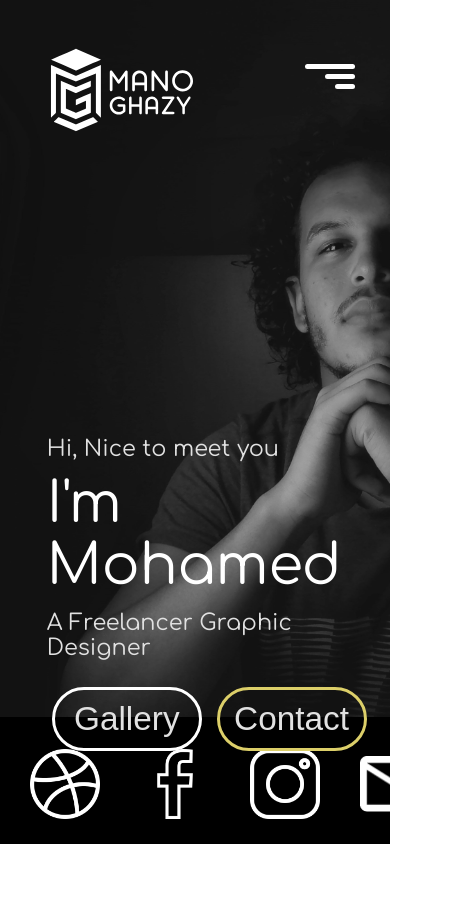
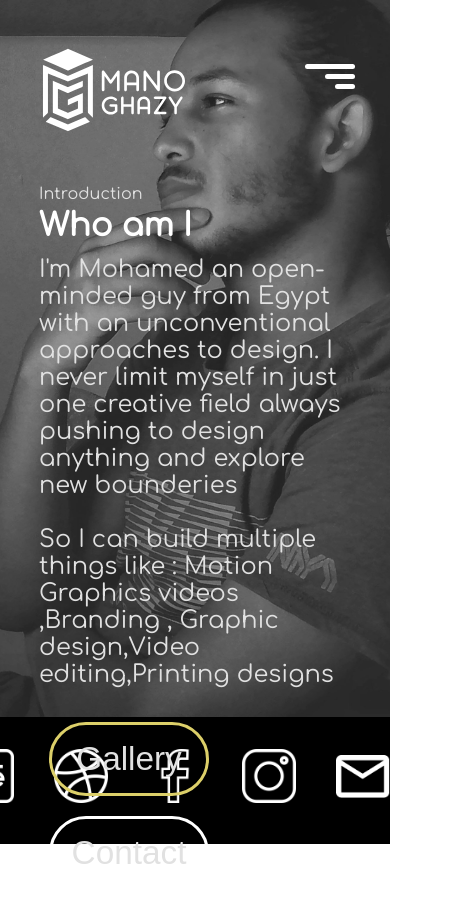
Before and after one commit to mohamedghazy/graphic-designer-website, a plain HTML site: page index.html in a window 390 px wide. Shown: the whole page, 470 px wide, since content can reach past the window. Before the commit the page ends 844 px from the top, so only its background shows below. Drawn offline with Linux system fonts and the light colour scheme.

Commit message:
adding about me section

```diff
--- a/index.html
+++ b/index.html
@@ -76,22 +76,23 @@
             <button class="gold"><a href="#">Contact</a></button>
           </div>
         </section>
-        <!--section class="about">
+        <section class="about">
           <div class="header-para">
-            <p>Introduction</p>
+            <p class="min">Introduction</p>
             <h1>Who am I</h1>
             <p>
-              Lorem ipsum dolor sit amet consectetur adipisicing elit.
-              Reiciendis facere ipsa consequuntur accusamus, hic non sunt et
-              quia ullam recusandae, laudantium eos asperiores expedita magni,
-              inventore veritatis enim aperiam quidem?
+              I'm Mohamed an open-minded guy from Egypt with an unconventional
+              approaches to design. I never limit myself in just one creative
+              field always pushing to design anything and explore new bounderies
+              <br />
+              <br />
+              So I can build multiple things like : Motion Graphics videos
+              ,Branding , Graphic design,Video editing,Printing designs
             </p>
-          </div>
-          <div class="buttons">
-            <button><a href="#">Gallery</a></button>
+            <button class="gold"><a href="#">Gallery</a></button>
             <button><a href="#">Contact</a></button>
           </div>
-        </section-->
+        </section>
       </main>
     </div>
     <script src="script.js"></script>
--- a/style.css
+++ b/style.css
@@ -46,7 +46,7 @@ body {
   position: absolute;
   z-index: 999;
   top: 3em;
-  left: 12vw;
+  left: 10vw;
 }
 
 aside {
@@ -85,7 +85,7 @@ main {
   grid-area: main;
   color: white;
 }
-
+/* home section */
 main .home {
   background-image: url("./imgs/IMG_-2.png");
   background-position: right;
@@ -94,6 +94,9 @@ main .home {
   background-blend-mode: screen;
   background-repeat: no-repeat;
   height: 100vh;
+  position: relative;
+  z-index: 1;
+  opacity: 0;
 }
 main .home .header-para {
   position: absolute;
@@ -129,8 +132,54 @@ a.active {
   border-bottom: 3px solid #dccf69;
   color: #dccf69;
 }
+/* About Me section */
+main .about {
+  background-image: url(./imgs/IMG_20190803_002008-01m2.jpg);
+  background-position: left -18% top 0%;
+  background-color: rgba(29, 29, 29, 0.93);
+  background-size: 130vh;
+  background-blend-mode: screen;
+  background-repeat: no-repeat;
+  height: 100vh;
+  position: relative;
+  z-index: 2;
+  top: -100vh;
+}
+main .about .header-para {
+  position: absolute;
+  top: 14vh;
+  left: 42vw;
+  width: 50%;
+}
+main .about .header-para p.min {
+  font-size: 1.5em;
+}
+main .about .header-para p {
+  font-size: 2em;
+  color: #e1e1e1;
+}
+main .about .header-para h1 {
+  font-size: 4em;
+  margin-top: -15px;
+}
+main .about .header-para button {
+  width: 200px;
+  background: none;
+  border-radius: 150px;
+  border: 3px solid white;
+  margin: 20px;
+  padding: 15px;
+}
+main .about .header-para button.gold {
+  border: 3px solid #dccf69;
+}
+main .about .header-para button a {
+  text-decoration: none;
+  color: #e1e1e1;
+  font-size: 3em;
+}
 /* responsive code */
-@media only screen and (max-width: 768px) {
+@media only screen and (max-width: 800px) {
   .container {
     height: 100vh;
     display: grid;
@@ -165,7 +214,7 @@ a.active {
     margin-right: 40px;
   }
   aside nav .social-link img {
-    width: 70px;
+    width: 54px;
     /* padding: 15px 0px; */
   }
   main .home {
@@ -180,7 +229,7 @@ a.active {
   main .home .header-para {
     position: absolute;
     top: 49vh;
-    left: 12vw;
+    left: 10vw;
   }
   main .home .header-para p {
     font-size: 1.4em;
@@ -207,4 +256,50 @@ a.active {
     color: #e1e1e1;
     font-size: 2.5em;
   }
+  main .about {
+    background-image: url(./imgs/IMG_20190803_002008-01m2.jpg);
+    background-position: bottom;
+    background-color: rgba(29, 29, 29, 0.93);
+    background-size: cover;
+    background-blend-mode: screen;
+    background-repeat: no-repeat;
+    height: 100vh;
+    position: relative;
+    z-index: 2;
+    top: -100vh;
+  }
+  main .about .header-para {
+    position: absolute;
+    top: 35vh;
+    left: 10vw;
+    width: 80%;
+  }
+  main .about .header-para p.min {
+    font-size: 1em;
+  }
+  main .about .header-para h1 {
+    font-size: 2em;
+    margin: -11px 0;
+  }
+  main .about .header-para p {
+    font-size: 1.5em;
+    color: #e1e1e1;
+  }
+  main .about .header-para button {
+    width: 160px;
+    background: none;
+    border: 3px solid white;
+    border-radius: 150px;
+    border: 3px solid white;
+    margin: 10px;
+    padding: 15px;
+  }
+  main .about .header-para button.gold {
+    border: 3px solid #dccf69;
+  }
+  main .about .header-para button a {
+    text-decoration: none;
+    color: #e1e1e1;
+    font-size: 2.5em;
+  }
 }
```
